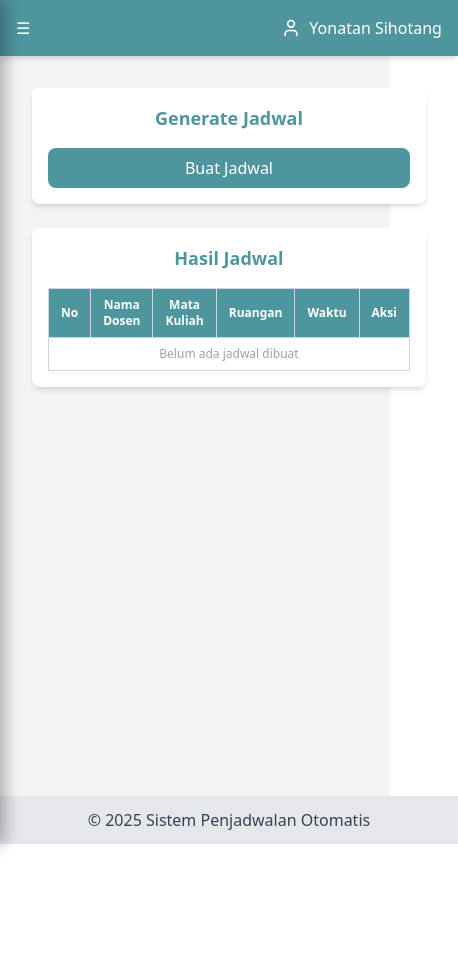
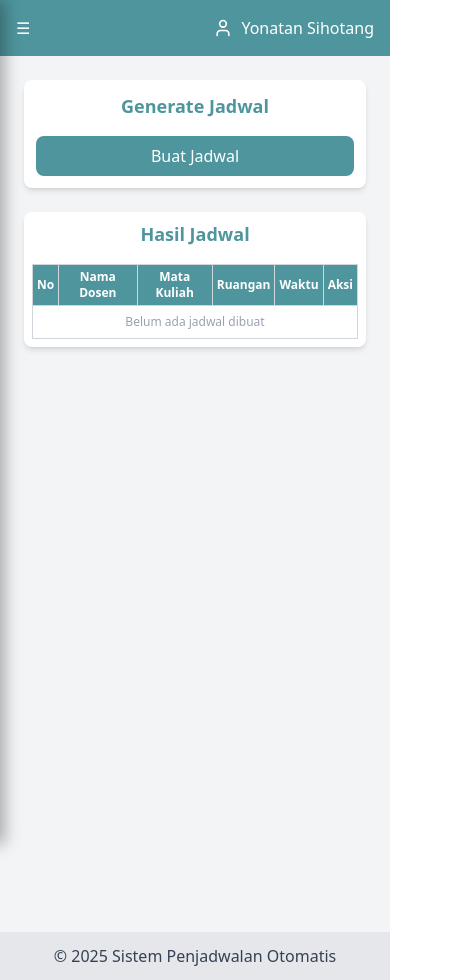
Before and after one commit to keqi000/proyek-pengembangan-web-berbasis-framework-terbaru, a Next.js app: page /admin/generate_schedule in a window 390 px wide. Shown: the whole page, 458 px wide, since content can reach past the window. Before the commit the page ends 844 px from the top, so only its background shows below. Built offline with nearby package versions, Linux system fonts and the light colour scheme.

Commit message:
update responsive

```diff
--- a/src/app/admin/generate_schedule/page.tsx
+++ b/src/app/admin/generate_schedule/page.tsx
@@ -42,9 +42,9 @@ const GenerateJadwal = () => {
   };
 
   return (
-    <div className="container mx-auto p-4">
+    <div className="min-h-screen bg-gray-100 p-2 sm:p-4 max-w-full overflow-hidden">
       {/* Card Generate Jadwal */}
-      <div className="max-w-lg w-full mx-auto bg-white p-4 sm:p-6 rounded-lg shadow-md">
+      <div className="w-full max-w-full sm:max-w-screen-lg mx-auto bg-white p-3 sm:p-4 md:p-6 rounded-lg shadow-md">
         <h2 className="text-[#4F959D] text-lg font-semibold mb-4 text-center">
           Generate Jadwal
         </h2>
@@ -56,24 +56,35 @@ const GenerateJadwal = () => {
         </button>
       </div>
 
-      {/* Tabel Jadwal (Responsive) */}
-      <div className="mt-6 w-full bg-white p-4 sm:p-6 rounded-lg shadow-md">
+      {/* Tabel Jadwal */}
+      <div className="mt-6 w-full max-w-full sm:max-w-screen-md md:max-w-screen-lg mx-auto bg-white p-2 sm:p-3 md:p-6 rounded-lg shadow-md">
         <h2 className="text-[#4F959D] text-lg font-semibold mb-4 text-center">
           Hasil Jadwal
         </h2>
 
-        <div className="overflow-x-auto">
-          <table className="min-w-full border-collapse border border-gray-300 text-xs sm:text-sm md:text-base">
+        {/* Improved overflow handling */}
+        <div className="overflow-x-auto w-full">
+          <table className="w-full border-collapse border border-gray-300 text-xs sm:text-sm md:text-base">
             <thead className="bg-[#4F959D] text-white">
               <tr>
-                <th className="border border-gray-300 px-3 py-2">No</th>
-                <th className="border border-gray-300 px-3 py-2">Nama Dosen</th>
-                <th className="border border-gray-300 px-3 py-2">
+                <th className="border border-gray-300 px-1 sm:px-2 md:px-3 py-1 sm:py-2 text-xs sm:text-sm">
+                  No
+                </th>
+                <th className="border border-gray-300 px-1 sm:px-2 md:px-3 py-1 sm:py-2 text-xs sm:text-sm">
+                  Nama Dosen
+                </th>
+                <th className="border border-gray-300 px-1 sm:px-2 md:px-3 py-1 sm:py-2 text-xs sm:text-sm">
                   Mata Kuliah
                 </th>
-                <th className="border border-gray-300 px-3 py-2">Ruangan</th>
-                <th className="border border-gray-300 px-3 py-2">Waktu</th>
-                <th className="border border-gray-300 px-3 py-2">Aksi</th>
+                <th className="border border-gray-300 px-1 sm:px-2 md:px-3 py-1 sm:py-2 text-xs sm:text-sm">
+                  Ruangan
+                </th>
+                <th className="border border-gray-300 px-1 sm:px-2 md:px-3 py-1 sm:py-2 text-xs sm:text-sm">
+                  Waktu
+                </th>
+                <th className="border border-gray-300 px-1 sm:px-2 md:px-3 py-1 sm:py-2 text-xs sm:text-sm">
+                  Aksi
+                </th>
               </tr>
             </thead>
             <tbody className="text-black">
@@ -83,27 +94,27 @@ const GenerateJadwal = () => {
                     key={item.id}
                     className="text-center hover:bg-gray-100 transition duration-200 ease-in-out"
                   >
-                    <td className="border border-gray-300 px-3 py-2">
+                    <td className="border border-gray-300 px-1 sm:px-2 md:px-3 py-1 sm:py-2 text-xs sm:text-sm">
                       {index + 1}
                     </td>
-                    <td className="border border-gray-300 px-3 py-2">
+                    <td className="border border-gray-300 px-1 sm:px-2 md:px-3 py-1 sm:py-2 text-xs sm:text-sm truncate max-w-[60px] sm:max-w-none">
                       {item.namaDosen}
                     </td>
-                    <td className="border border-gray-300 px-3 py-2">
+                    <td className="border border-gray-300 px-1 sm:px-2 md:px-3 py-1 sm:py-2 text-xs sm:text-sm truncate max-w-[60px] sm:max-w-none">
                       {item.mataKuliah}
                     </td>
-                    <td className="border border-gray-300 px-3 py-2">
+                    <td className="border border-gray-300 px-1 sm:px-2 md:px-3 py-1 sm:py-2 text-xs sm:text-sm truncate max-w-[60px] sm:max-w-none">
                       {item.ruangan}
                     </td>
-                    <td className="border border-gray-300 px-3 py-2">
+                    <td className="border border-gray-300 px-1 sm:px-2 md:px-3 py-1 sm:py-2 text-xs sm:text-sm">
                       {item.waktu}
                     </td>
-                    <td className="border border-gray-300 px-3 py-2">
+                    <td className="border border-gray-300 px-1 sm:px-2 md:px-3 py-1 sm:py-2 text-xs sm:text-sm">
                       <button
                         className="text-black hover:text-gray-700 transition duration-200"
                         onClick={() => deleteJadwal(item.id)}
                       >
-                        <FaTrash size={16} />
+                        <FaTrash size={12} className="mx-auto" />
                       </button>
                     </td>
                   </tr>
@@ -112,7 +123,7 @@ const GenerateJadwal = () => {
                 <tr>
                   <td
                     colSpan={6}
-                    className="border border-gray-300 px-4 py-2 text-center text-gray-400"
+                    className="border border-gray-300 px-2 sm:px-4 py-2 text-center text-gray-400 text-xs sm:text-sm"
                   >
                     Belum ada jadwal dibuat
                   </td>
--- a/src/app/admin/layout.tsx
+++ b/src/app/admin/layout.tsx
@@ -8,7 +8,7 @@ export default function Layout({ children }: { children: React.ReactNode }) {
   const [isSidebarOpen, setSidebarOpen] = useState(false);
 
   return (
-    <div className="flex min-h-screen bg-gray-100">
+    <div className="flex min-h-screen bg-gray-700 w-full max-w-full overflow-hidden">
       {/* Sidebar */}
       <NavigationBar
         isSidebarOpen={isSidebarOpen}
@@ -41,7 +41,9 @@ export default function Layout({ children }: { children: React.ReactNode }) {
         </nav>
 
         {/* Konten utama */}
-        <main className="flex flex-col p-4 flex-grow">{children}</main>
+        <main className="flex flex-col p-4 flex-grow max-w-full bg-gray-100">
+          {children}
+        </main>
 
         {/* Footer selalu di bawah tanpa menyebabkan scroll berlebihan */}
         <footer className="flex flex-col bg-gray-200 text-center p-3">
--- a/src/app/user/_component/navbar.tsx
+++ b/src/app/user/_component/navbar.tsx
@@ -3,9 +3,8 @@
 import Link from "next/link";
 import { FC } from "react";
 import {
-  FaPhone,
   FaEnvelope,
-  FaMapMarkerAlt,
+  FaUser,
   FaHome,
   FaBook,
   FaCalendarAlt,
@@ -21,16 +20,12 @@ const Navbar: FC = () => {
         <div className="container flex justify-between items-center px-4">
           <div className="flex space-x-6">
             <Link href="#" className="flex items-center">
-              <FaPhone className="mr-2" />
-              <span>Call: 082290581860</span>
+              <FaEnvelope className="mr-2" />
+              <span>Email: Yonatan@gmail.com</span>
             </Link>
             <Link href="#" className="flex items-center">
-              <FaEnvelope className="mr-2" />
-              <span>Email: febrianhemeto04@gmail.com</span>
-            </Link>
-            <Link href="#" className="flex items-center">
-              <FaMapMarkerAlt className="mr-2" />
-              <span>Location</span>
+              <FaUser className="mr-2" />
+              <span>Yonatan Hot Gabe Sihotang</span>
             </Link>
           </div>
         </div>
--- a/src/app/user/home/page.tsx
+++ b/src/app/user/home/page.tsx
@@ -24,7 +24,7 @@ const HomePage: FC = () => {
         {/* Grid Container */}
         <div className="grid grid-cols-1 md:grid-cols-2 gap-6 mt-8">
           {/* Beranda */}
-          <div className="bg-gray-100 p-6 rounded-lg shadow-md flex items-start">
+          <div className="bg-gray-100 p-6 rounded-lg shadow-[0_0_15px_rgba(0,0,0,0.5)] flex items-start">
             <Home className="w-12 h-12 mr-4 text-[#A27B5C]" />
             <div>
               <h3 className="text-2xl font-bold text-[#A27B5C] font-bebas">
@@ -38,7 +38,7 @@ const HomePage: FC = () => {
           </div>
 
           {/* Jadwal Kuliah */}
-          <div className="bg-gray-100 p-6 rounded-lg shadow-md flex items-start">
+          <div className="bg-gray-100 p-6 rounded-lg shadow-[0_0_15px_rgba(0,0,0,0.5)] flex items-start">
             <Calendar className="w-12 h-12 mr-4 text-[#A27B5C]" />
             <div>
               <h3 className="text-2xl font-bold text-[#A27B5C] font-bebas">
@@ -52,7 +52,7 @@ const HomePage: FC = () => {
           </div>
 
           {/* Mata Kuliah */}
-          <div className="bg-gray-100 p-6 rounded-lg shadow-md flex items-start">
+          <div className="bg-gray-100 p-6 rounded-lg shadow-[0_0_15px_rgba(0,0,0,0.5)] flex items-start">
             <Book className="w-12 h-12 mr-4 text-[#A27B5C]" />
             <div>
               <h3 className="text-2xl font-bold text-[#A27B5C] font-bebas">
@@ -66,7 +66,7 @@ const HomePage: FC = () => {
           </div>
 
           {/* Cetak Jadwal */}
-          <div className="bg-gray-100 p-6 rounded-lg shadow-md flex items-start">
+          <div className="bg-gray-100 p-6 rounded-lg shadow-[0_0_15px_rgba(0,0,0,0.5)] flex items-start">
             <Printer className="w-12 h-12 mr-4 text-[#A27B5C]" />
             <div>
               <h3 className="text-2xl font-bold text-[#A27B5C] font-bebas">
@@ -85,14 +85,14 @@ const HomePage: FC = () => {
       <div className="px-8 py-12 bg-white flex flex-col items-center">
         <div className="grid grid-cols-1 md:grid-cols-2 gap-6 w-full max-w-4xl">
           {/* Info Akademik */}
-          <div className="rounded shadow-lg overflow-hidden w-full bg-white font-poppins text-sm">
+          <div className="rounded shadow-[0_0_15px_rgba(0,0,0,0.5)] overflow-hidden w-full bg-white font-poppins text-sm">
             {/* Bagian Header Merah */}
             <div className="bg-[#2C3930] text-white py-3 text-center">
               <h3 className="font-bold">PERHATIAN!</h3>
             </div>
 
             {/* Bagian Konten */}
-            <div className="p-4 text-black space-y-4 ">
+            <div className="p-4 text-black space-y-4">
               <p className="text-sm">
                 Saat ini Anda sedang menempuh semester{" "}
                 <strong>6 T.A 2024/2025</strong> Genap
@@ -118,7 +118,7 @@ const HomePage: FC = () => {
           </div>
 
           {/* Pengumuman */}
-          <div className="rounded shadow-lg overflow-hidden w-full bg-white text-sm font-poppins">
+          <div className="rounded shadow-[0_0_15px_rgba(0,0,0,0.5)] overflow-hidden w-full bg-white text-sm font-poppins ">
             <div className="bg-[#2C3930] text-white py-3 px-4 text-center">
               <h3 className="font-bold">PENGUMUMAN</h3>
             </div>
--- a/src/app/user/layout.tsx
+++ b/src/app/user/layout.tsx
@@ -1,5 +1,3 @@
-"use client";
-
 import { FC, ReactNode } from "react";
 import Navbar from "./_component/navbar";
 
```
